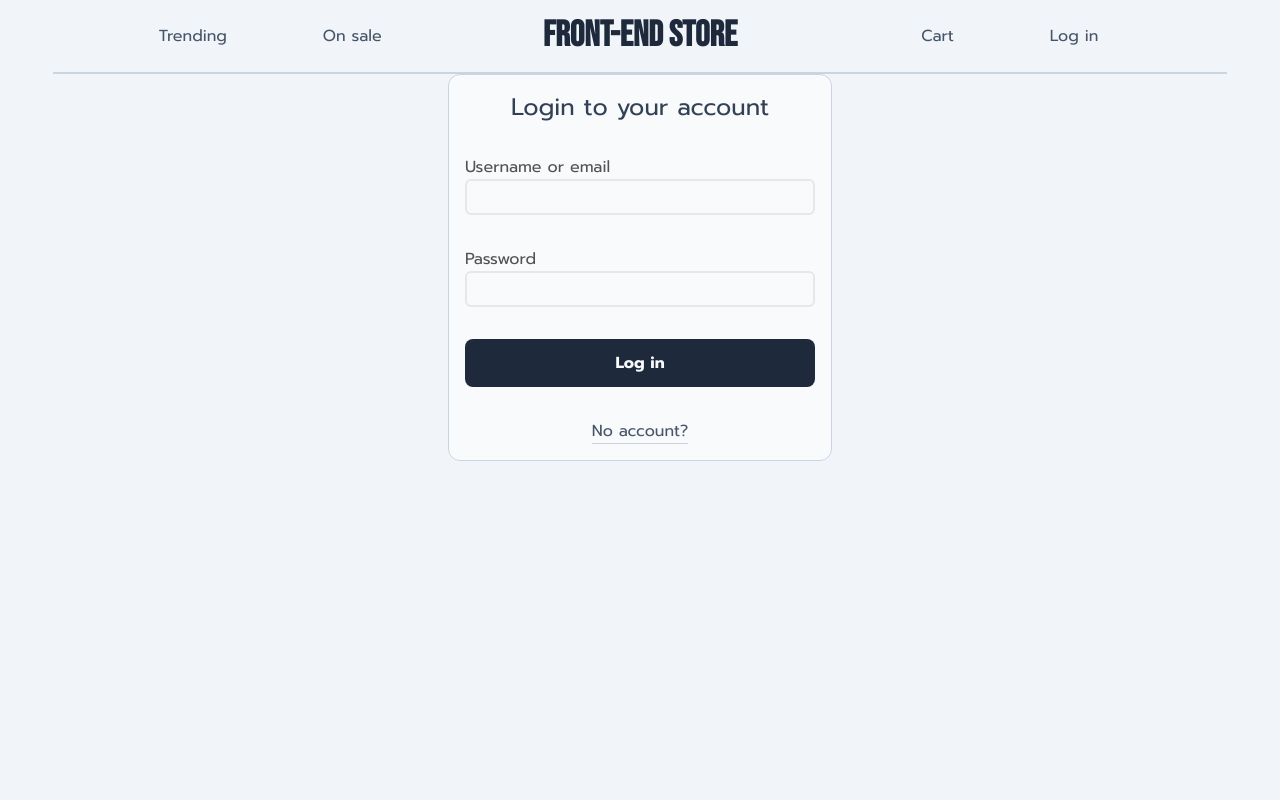
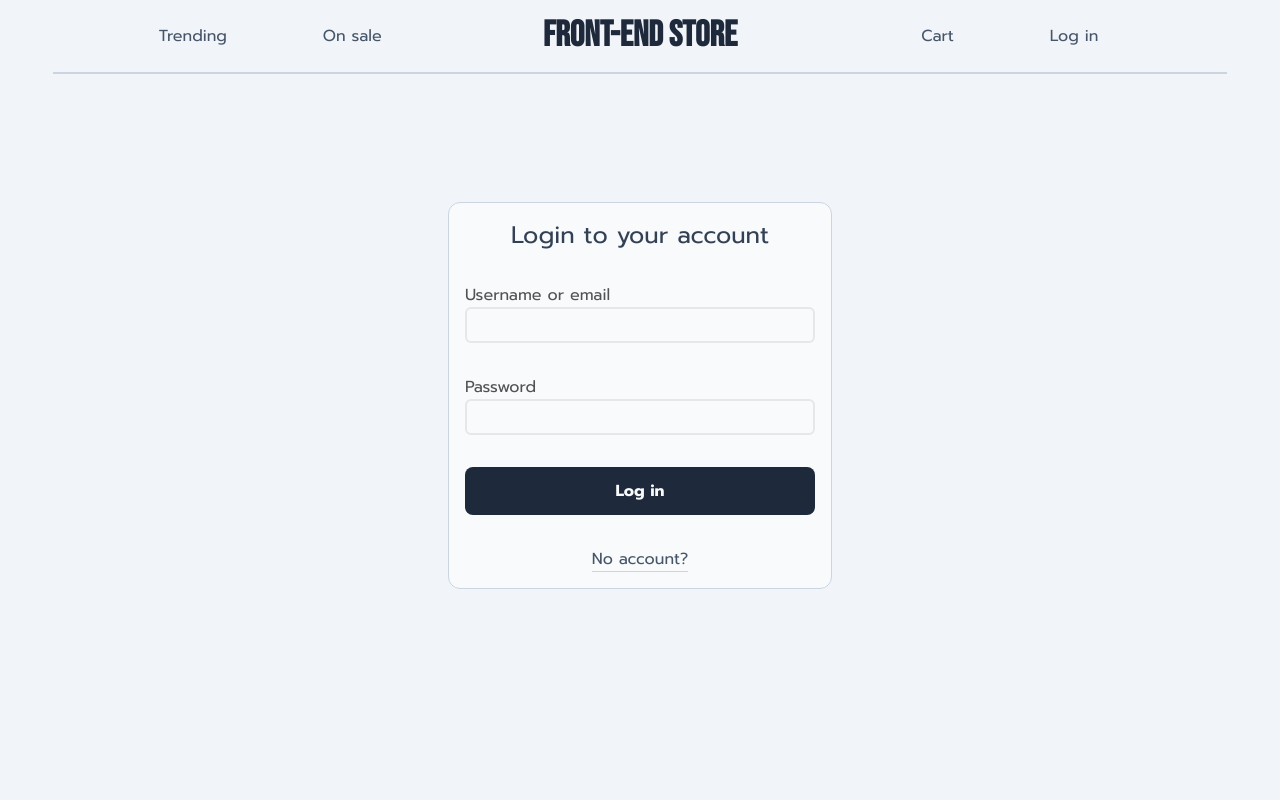
Before and after one commit to CerealPlayer/templates, a Next.js app in the folder templates/frontendstore/: page /login in a window 1280 px wide. Shown: the top 800 px of the page. Built offline with nearby package versions, Linux system fonts and the light colour scheme; no server answers.

Commit message:
Fix positioning and remove unnecesary styles

```diff
--- a/templates/frontendstore/pages/login.tsx
+++ b/templates/frontendstore/pages/login.tsx
@@ -6,6 +6,7 @@ import Input from "../components/UI/forms/Input";
 import { signIn } from "next-auth/react";
 import { RedirectableProviderType } from "next-auth/providers";
 import { useRouter } from "next/router";
+import Section from "../components/UI/Section";
 
 export default function Login() {
   const { push, query } = useRouter();
@@ -34,7 +35,8 @@ export default function Login() {
     pass: Yup.string().required("Password required"),
   });
   return (
-    <div className="flex justify-center items-center">
+    <Section>
+      <div className="flex justify-center items-center">
       <div className="p-4 rounded-xl border bg-slate-50 border-slate-300 w-11/12 max-w-sm flex flex-col items-center">
         <h2>Login to your account</h2>
         <Formik
@@ -57,5 +59,6 @@ export default function Login() {
         </Link>
       </div>
     </div>
+    </Section>
   );
 }
--- a/templates/frontendstore/pages/signup.tsx
+++ b/templates/frontendstore/pages/signup.tsx
@@ -8,6 +8,7 @@ import Checkbox from "../components/UI/forms/Checkbox";
 import Input from "../components/UI/forms/Input";
 import { RedirectableProviderType } from "next-auth/providers";
 import { useRouter } from "next/router";
+import Section from "../components/UI/Section";
 
 YupPassword(Yup);
 
@@ -48,7 +49,8 @@ export default function Signup() {
       .oneOf([true], "You must accept the terms and conditions"),
   });
   return (
-    <div className="flex justify-center items-center my-8">
+    <Section>
+      <div className="flex justify-center items-center">
         <div className="p-4 rounded-xl border bg-slate-50 border-slate-300 w-11/12 max-w-sm flex flex-col items-center">
           <h2>Create an account</h2>
           <Formik
@@ -75,5 +77,6 @@ export default function Signup() {
           </Link>
         </div>
       </div>
+    </Section>
   );
 }
--- a/templates/frontendstore/styles/globals.css
+++ b/templates/frontendstore/styles/globals.css
@@ -7,9 +7,6 @@
 @layer base{
   body {
     @apply text-slate-600 font-content text-sm md:text-base bg-slate-100
-  }
-  #__next {
-    @apply min-h-screen flex flex-col justify-between
   }
   h1 {
     @apply text-2xl md:text-4xl text-slate-800 font-bold font-title
```
Lines whose indentation alone changed are shown as unchanged.
